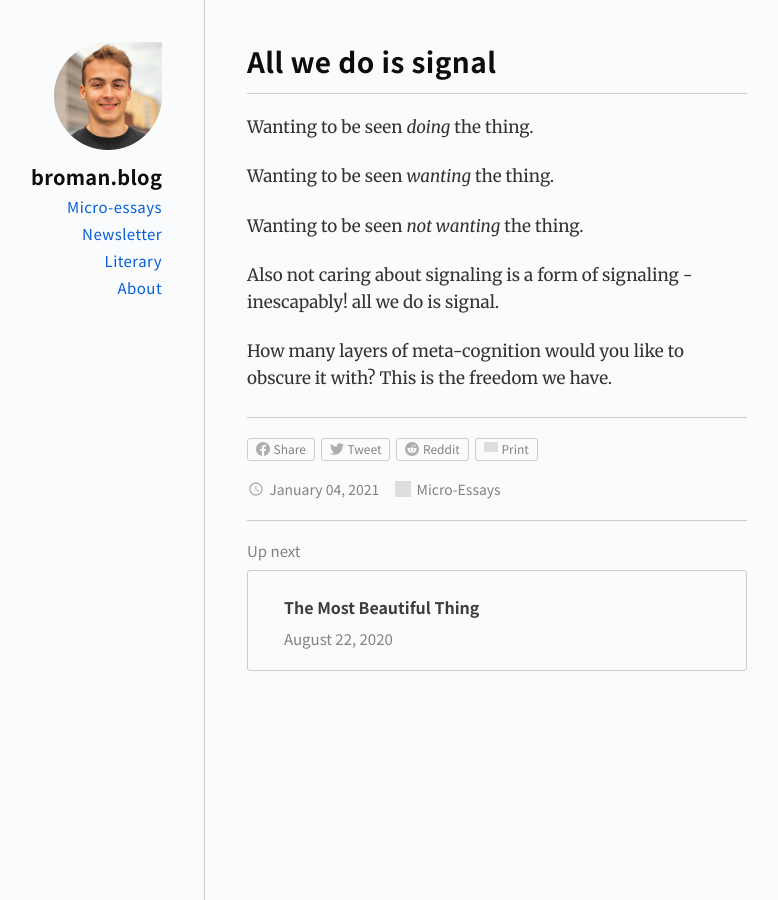
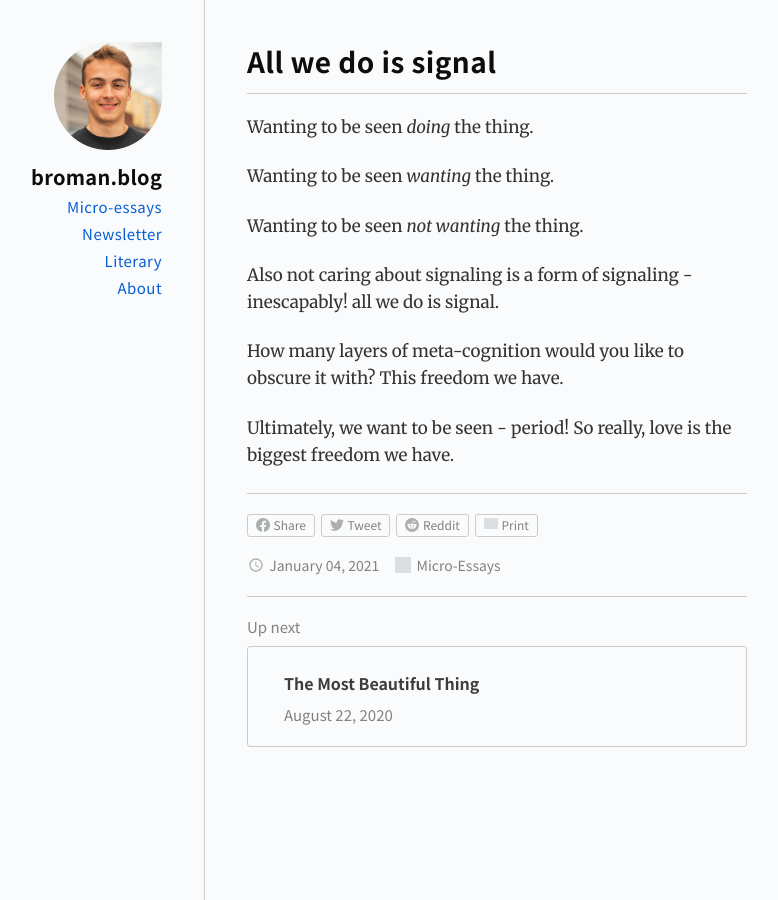
Before and after one commit to gdbroman/broman.blog, a Jekyll site: the page built from _posts/2020/2021-01-04-all-we-do-is-signal.md, in a window 1280 px wide. Shown: the whole page, without its empty margins (251-1029 px from the left). Built offline with Jekyll 4.4.1, drawn with Linux system fonts in a browser that asks for light colours; grey boxes are pictures that could not be loaded.

Commit message:
revision

```diff
--- a/_posts/2020/2021-01-04-all-we-do-is-signal.md
+++ b/_posts/2020/2021-01-04-all-we-do-is-signal.md
@@ -11,4 +11,6 @@ Wanting to be seen *not wanting* the thing.
 
 Also not caring about signaling is a form of signaling - inescapably! all we do is signal.
 
-How many layers of meta-cognition would you like to obscure it with? This is the freedom we have.
+How many layers of meta-cognition would you like to obscure it with? This freedom we have.
+
+Ultimately, we want to be seen - period! So really, love is the biggest freedom we have.
```
